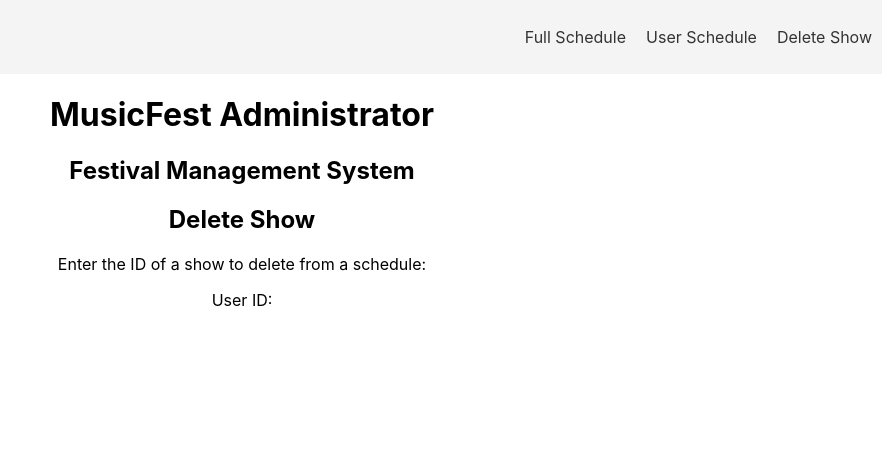
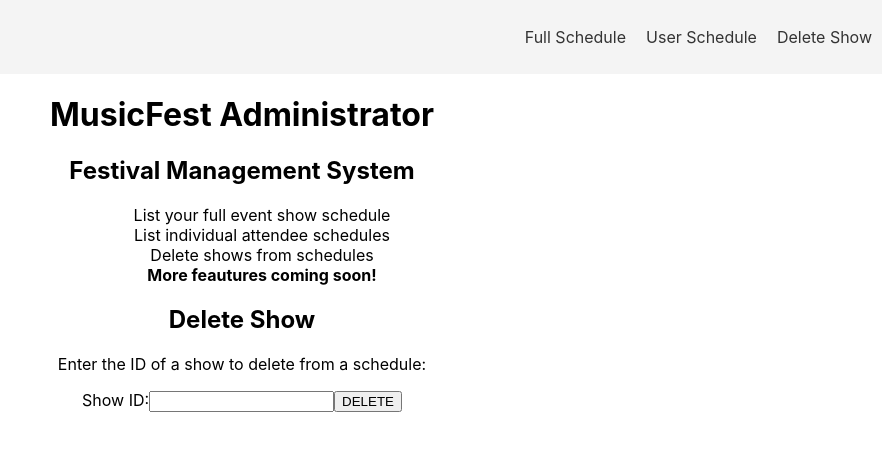
Before and after one commit to MiTOBrien/musicfest_administrator, a React (Create React App) app: page /deleteshow in a window 1280 px wide. Shown: the top 450 px of the page, without its empty margins (398-1280 px from the left). Built offline with nearby package versions, Linux system fonts and the light colour scheme.

Commit message:
Work on the delete section and updates to landing page

```diff
--- a/src/App.js
+++ b/src/App.js
@@ -10,6 +10,12 @@ function App() {
     <div className="App">
       <Header />
       <h2>Festival Management System</h2>
+      <ul>
+      <li>List your full event show schedule</li>
+      <li>List individual attendee schedules</li>
+      <li>Delete shows from schedules</li>
+      <li><strong>More feautures coming soon!</strong></li>
+      </ul>
       <Routes>
         <Route path="/fullschedule" element={ <FullSchedule /> } />
         <Route path="/userschedule" element={<UserSchedule />} />
--- a/src/DeleteShow/DeleteShow.jsx
+++ b/src/DeleteShow/DeleteShow.jsx
@@ -1,25 +1,40 @@
 import './DeleteShow.css'
-import { useState } from 'react';
+import { use, useState } from 'react';
 
 function DeleteShow() {
-  const [show, DeleteShow] = useState('');
+  const [deleteMessage, setDeleteMessage] = useState('');
+  const [showId, setShowId] = useState('')
 
-
+  function showToDelete() {
+    fetch(`http://127.0.0.1:3000/api/v1/schedules/${showId}`, {
+      method: 'DELETE',
+    })
+    .then(response => {
+      if (!response.ok) {
+        console.log(response)
+        throw new Error("Unable to delete show")
+      }
+      return response.json()
+    })
+    .then(data => {
+      console.log(data)
+      setDeleteMessage("Show successfully deleted.")
+      setShowId('')
+    })
+    .catch(error => {
+      console.log(error)
+      setDeleteMessage("Failed to delete show. Please confirm the ID and try again.")
+    })
+  }
 
   return (
     <>
       <h2>Delete Show</h2>
       <p>Enter the ID of a show to delete from a schedule:</p>
-      <label htmlFor="userid">User ID:</label>
-      {/* <input type="text" id="userid" value={userId} onChange={(e) => setUserId(e.target.value)}></input>
-      <button onClick={ () => showToDelete()}>Submit</button>
-      <ul>
-      {userSchedule.map((show, index) => (
-          <li key={index}>
-            <strong>{show.title}</strong> - {show.date}
-          </li>
-        ))}
-      </ul> */}
+      <label htmlFor="showid">Show ID:</label>
+      <input type="text" id="showid" value={showId} onChange={(e) => setShowId(e.target.value)}></input>
+      <button onClick={ () => showToDelete() }>DELETE</button>
+      {deleteMessage && <p className="delete-message">{deleteMessage}</p>}
     </>
   )
 }
```
